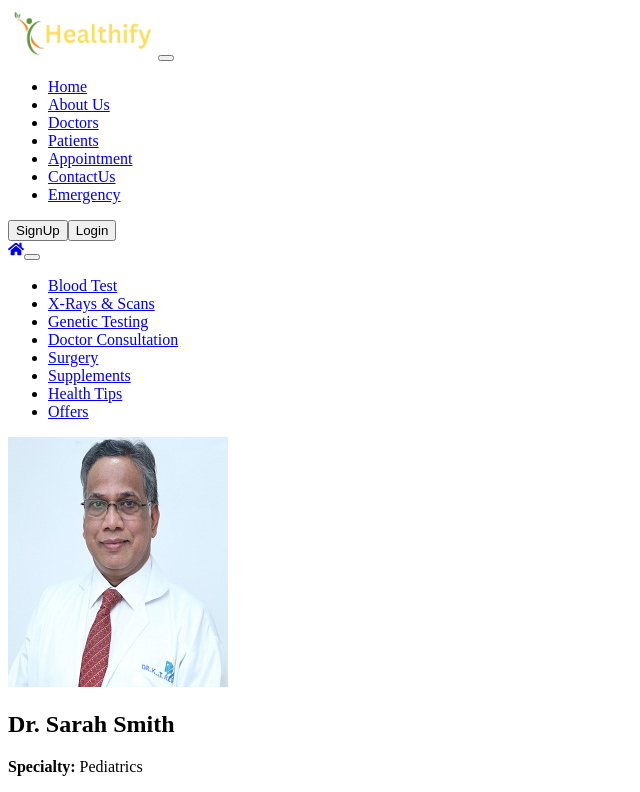
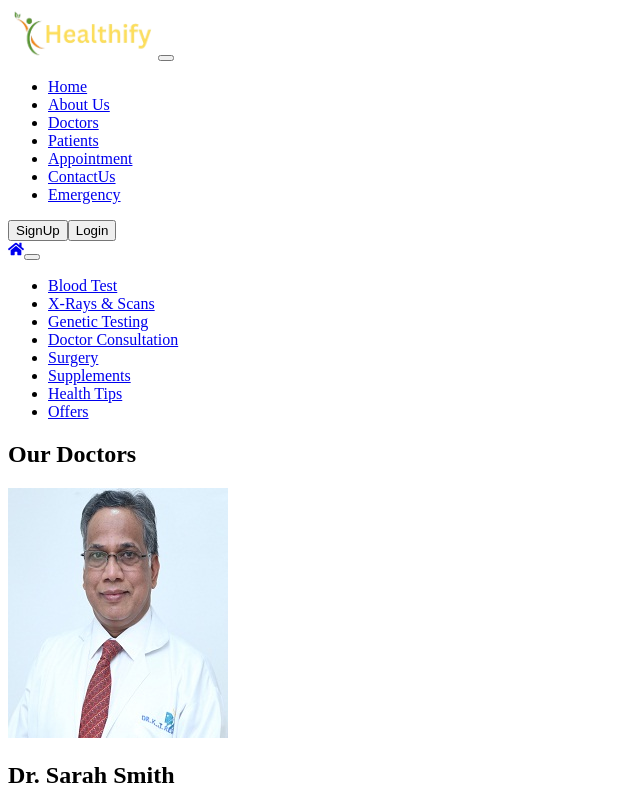
Before and after one commit to yatendra2832/Healthify-MERN, a React app in the folder client/: page /doctors in a window 1280 px wide. Shown: the top 792 px of the page, without its empty margins (0-640 px from the left). Built offline with nearby package versions, Linux system fonts and the light colour scheme; the HTML template or start-up script is replaced by a standard one.

Commit message:
setting the color and fix the issues

```diff
--- a/client/src/components/Card/DoctorProfile.jsx
+++ b/client/src/components/Card/DoctorProfile.jsx
@@ -26,7 +26,7 @@ const DoctorProfile = ({
           </div>
           <div className="col-md-8">
             <div className="card-body">
-              <h2 className="card-title">{doctorName}</h2>
+              <h2 className="card-title text-primary">{doctorName}</h2>
               <p className="card-text">
                 <strong>Specialty:</strong> {specialty}
               </p>
--- a/client/src/pages/Doctors.jsx
+++ b/client/src/pages/Doctors.jsx
@@ -2,6 +2,10 @@ import React from "react";
 import DoctorProfile from "../components/Card/DoctorProfile";
 const Doctors = () => {
   return (
+    <>
+      <h2 className="text-center m-4">
+        Our <span className="fw-bold text-primary ">Doctors</span>
+      </h2>
       <div>
         <DoctorProfile
           imgSrc="/images/Doctorspage/doctor2.png"
@@ -67,6 +71,7 @@ const Doctors = () => {
           languagesSpoken="English, Mandarin"
         />
       </div>
+    </>
   );
 };
 
```
Lines whose indentation alone changed are shown as unchanged.
